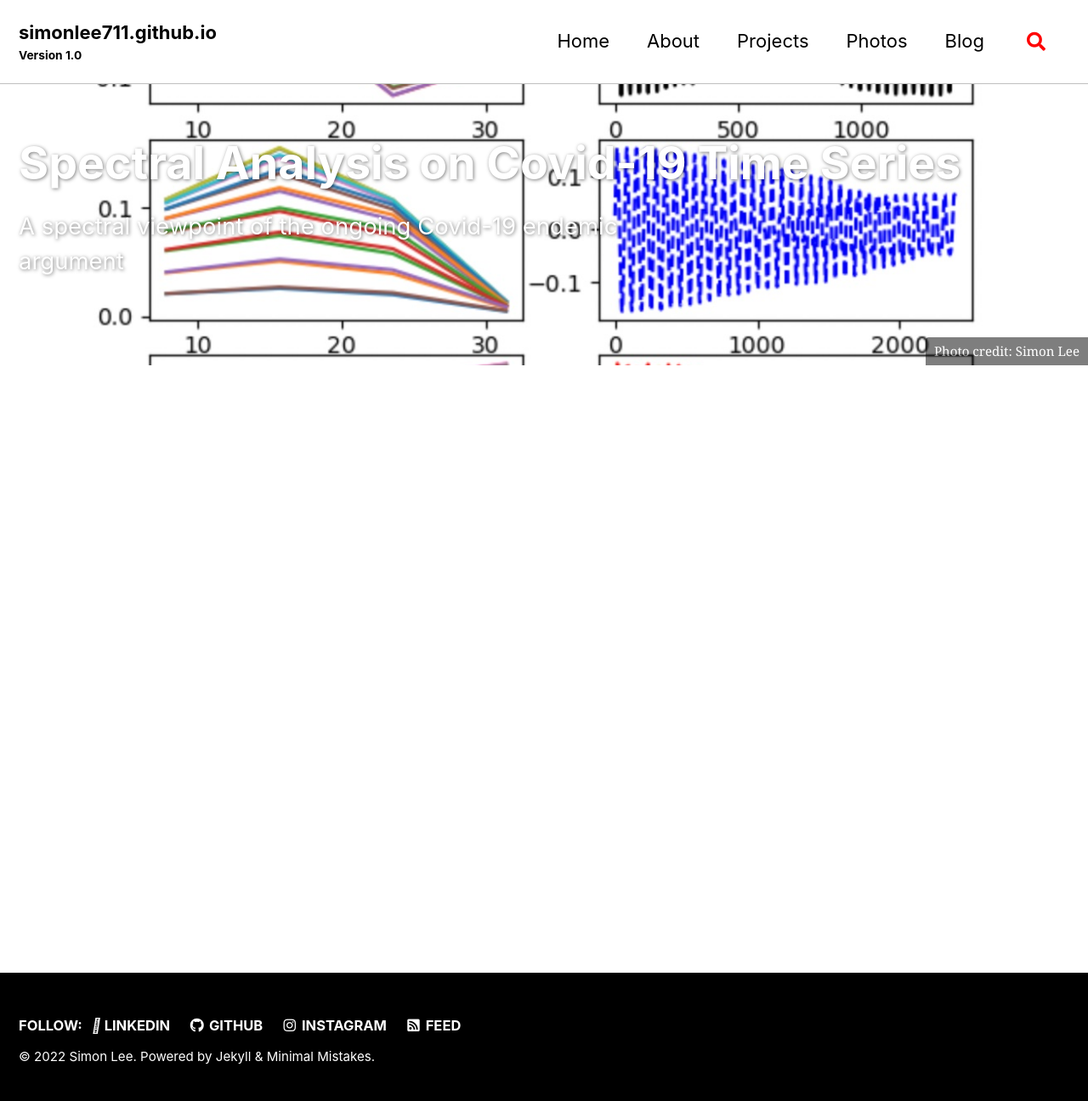
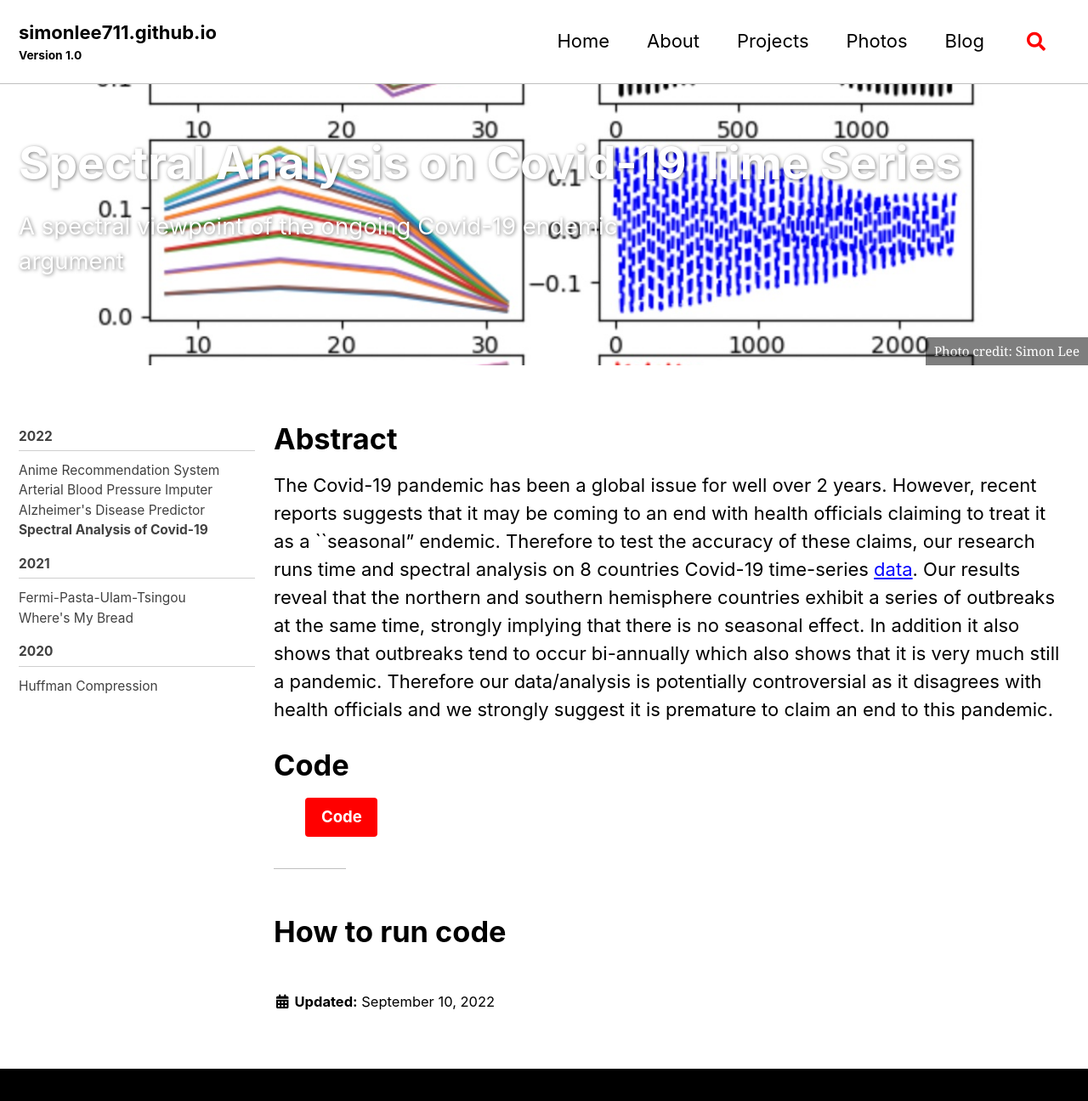
Before and after one commit to Simonlee711/Simonlee711.github.io, a Jekyll site: the page built from _pages/spectral.md, in a window 1280 px wide and 1400 px high, cut to the strip 0-1296 px from the top of the window. Shown: the whole strip at 85% size. Built offline with Jekyll 4.4.1, drawn with Linux system fonts in a browser that asks for light colours; cached includes are drawn as plain includes.

Commit message:
spectral page

```diff
--- a/_pages/spectral.md
+++ b/_pages/spectral.md
@@ -1,11 +1,27 @@
 ---
 title: "Spectral Analysis on Covid-19 Time Series"
 permalink: /spectral/
-layout: splash
+layout: single
 classes: wide
 excerpt: "A spectral viewpoint of the ongoing Covid-19 endemic argument"
 header:
   overlay_image: /images/fput.jpg
   caption: "Photo credit: Simon Lee"
 date: 2022-09-10
+sidebar:
+  nav: "docs2"
+feature_row_left1:
+  - url: "https://github.com/Simonlee711/CSE-13S/tree/master/asgn6"
+    btn_label: "Code"
+    btn_class: "btn--primary"
 ---
+
+# Abstract
+
+  The Covid-19 pandemic has been a global issue for well over 2 years. However, recent reports suggests that it may be coming to an end with health officials claiming to treat it as a ``seasonal" endemic. Therefore to test the accuracy of these claims, our research runs time and spectral analysis on 8 countries Covid-19 time-series [data](https://github.com/datasets/covid-19/blob/main/data/time-series-19-covid-combined.csv). Our results reveal that the northern and southern hemisphere countries exhibit a series of outbreaks at the same time, strongly implying that there is no seasonal effect. In addition it also shows that outbreaks tend to occur bi-annually which also shows that it is very much still a pandemic. Therefore our data/analysis is potentially controversial as it disagrees with health officials and we strongly suggest it is premature to claim an end to this pandemic.
+
+# Code
+
+{% include feature_row id="feature_row_left1" type="left" %}
+
+# How to run code
```
